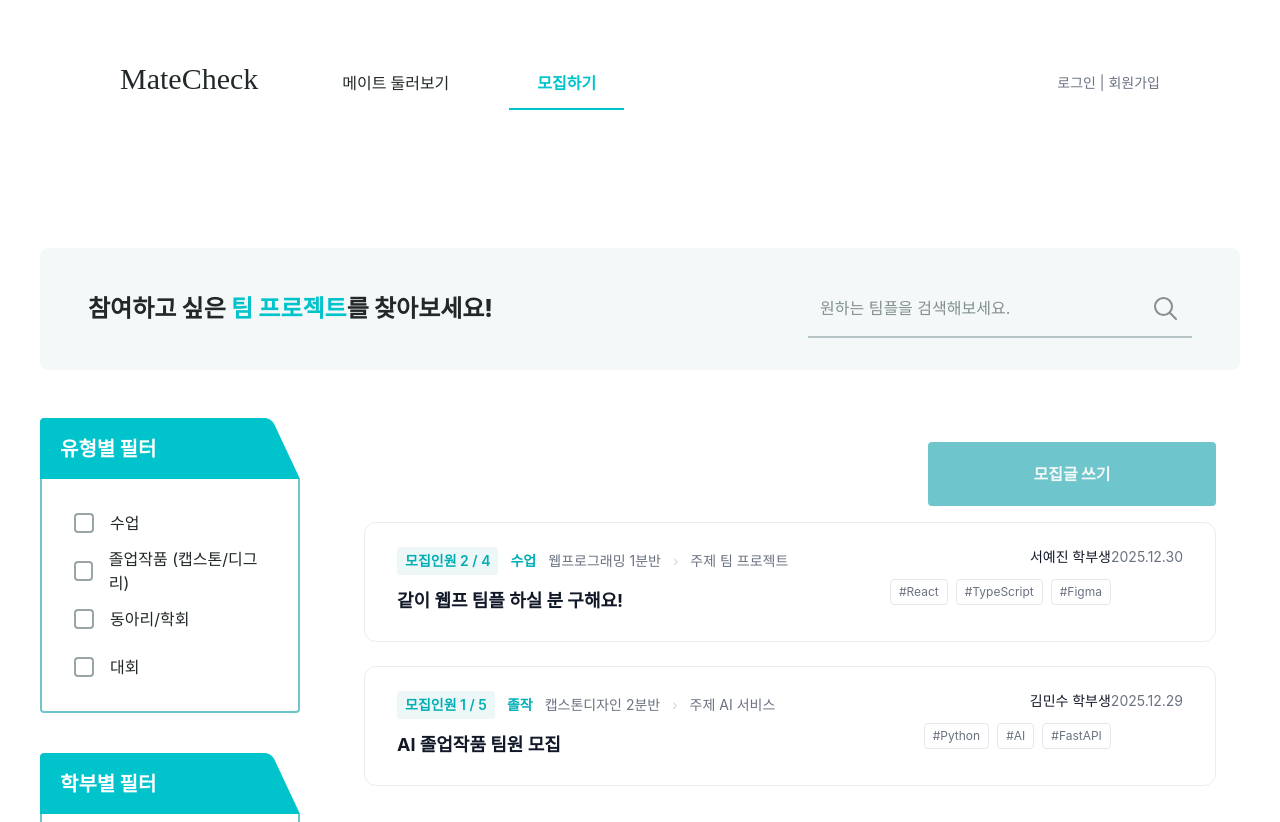
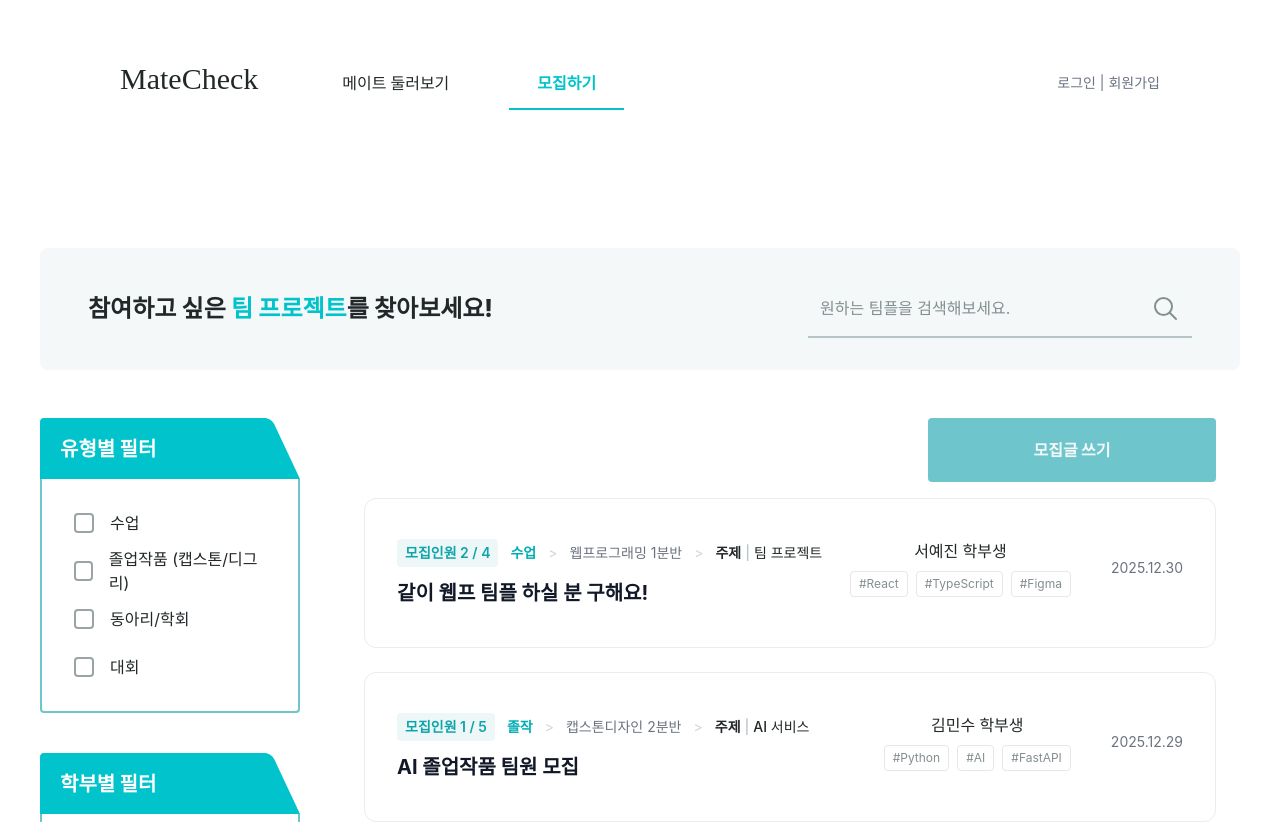
Before and after one commit to SeongjeLee22200525/HamCheese_FE, a Next.js app: page /recruitmate in a window 1280 px wide. Shown: the top 822 px of the page. Built offline with nearby package versions, Linux system fonts and the light colour scheme; no server answers; a web font is replaced by a local one.

Commit message:
모집하기 페이지 70%

```diff
--- a/src/components/recruiting/RecruitingCard.tsx
+++ b/src/components/recruiting/RecruitingCard.tsx
@@ -13,17 +13,17 @@ export default function RecruitingCard({ item, onClick }: Props) {
         w-full
         border border-[#E6EEF0]
         rounded-xl
-        px-8 py-6
+        px-8 py-10
         bg-white
         cursor-pointer
       "
     >
       <div className="flex items-start">
-        {/* ================= 왼쪽 ================= */}
+        {/* 왼쪽 */}
         <div className="flex-1">
           {/* 메타 정보 */}
           <div className="flex items-center gap-3 text-sm text-[#6B7280] mb-3">
-            <span className="px-2 py-1 rounded bg-[#EEF7F8] text-[#00AEB5] font-semibold">
+            <span className="px-2 py-1 rounded bg-[#EEF7F8] text-[#0FA4AB] font-semibold">
               모집인원 {item.recruitPeople} / {item.totalPeople}
             </span>
 
@@ -31,28 +31,36 @@ export default function RecruitingCard({ item, onClick }: Props) {
               {item.projectType}
             </span>
 
+            <span className="text-[#D1D5DB]">{">"}</span>
+
             <span>
               {item.projectSpecific} {item.classes}분반
             </span>
 
-            <span className="text-[#D1D5DB]">›</span>
+            <span className="text-[#D1D5DB]">{">"}</span>
 
-            <span>주제 {item.topic}</span>
+            <span>
+              <span className="font-bold text-[#222829]">주제</span>
+              <span className="mx-1 font-medium text-[#B7C4C7]">|</span>
+              <span className="font-medium text-[#222829]">{item.topic}</span>
+            </span>
           </div>
 
           {/* 제목 */}
-          <h3 className="text-lg font-bold text-[#111827]">{item.title}</h3>
+          <h3 className="text-xl font-bold text-[#111827]">{item.title}</h3>
         </div>
 
-        {/* ================= 오른쪽 ================= */}
-        <div className="ml-10 text-right">
+        {/* 오른쪽 전체 묶음 */}
+        <div className="flex items-center gap-10">
+          {/* 이름 + 태그 */}
+          <div className="flex flex-col items-center">
             {/* 이름 */}
-          <div className="text-sm font-medium text-[#111827] mb-3">
+            <div className="text-center text-l font-medium text-[#222829] mb-2">
               {item.name} 학부생
             </div>
 
             {/* 태그 */}
-          <div className="flex justify-end gap-2 mb-3">
+            <div className="flex gap-2">
               {item.skillList.map((skill) => (
                 <span
                   key={skill}
@@ -62,7 +70,7 @@ export default function RecruitingCard({ item, onClick }: Props) {
             rounded
             border
             border-[#E5E7EB]
-                  text-[#6B7280]
+            text-[#838F91]
           "
                 >
                   #{skill}
@@ -70,9 +78,11 @@ export default function RecruitingCard({ item, onClick }: Props) {
               ))}
             </div>
           </div>
+
           {/* 날짜 */}
           <div className="text-sm text-[#6B7280]">{item.date}</div>
         </div>
       </div>
+    </div>
   );
 }
--- a/src/pages/recruitmate.tsx
+++ b/src/pages/recruitmate.tsx
@@ -215,11 +215,11 @@ export default function RecruitMate() {
           </aside>
 
           {/* 우측 피드 */}
-          <section className="flex-1 min-h-[400px] rounded-xl p-6">
+          <section className="flex-1 min-h-[400px] rounded-xl p-6 -mt-6">
             <div className="flex justify-end mb-4">
               <button
                 onClick={() => router.push("/recruitmate/create")}
-                className="w-72 px-2 py-5 justify-start rounded bg-[#6EC6CC] text-[#F5F8F8] text-[16px] font-extrabold "
+                className="w-72 h-16 px-2 py-5 justify-start rounded bg-[#6EC6CC] text-[#F5F8F8] text-[16px] font-extrabold "
               >
                 모집글 쓰기
               </button>
```
Lines whose indentation alone changed are shown as unchanged.
